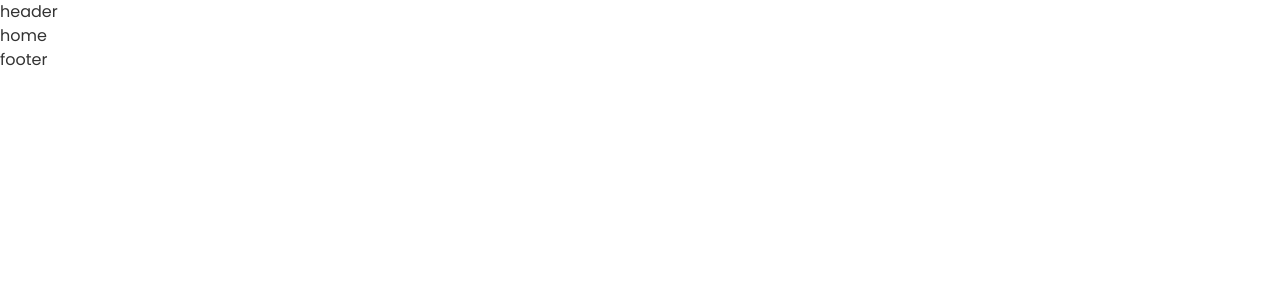
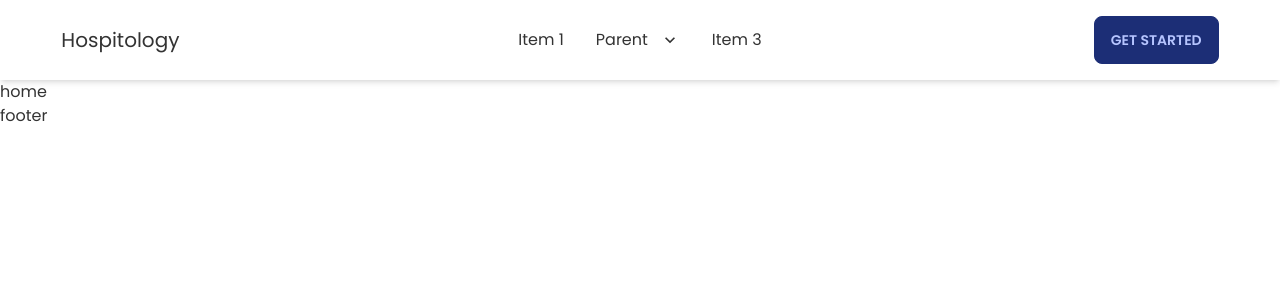
Before and after one commit to ruhulamin111/hospitology-frontend, a React (Create React App) app: page / in a window 1280 px wide. Shown: the top 300 px of the page. Built offline with nearby package versions, Linux system fonts and the light colour scheme.

Commit message:
color plate ready

```diff
--- a/src/App.js
+++ b/src/App.js
@@ -1,5 +1,6 @@
 import { Route, Routes } from 'react-router-dom';
 import './App.css';
+import About from './pages/About/About';
 import Footer from './pages/Footer/Footer';
 import Header from './pages/Header/Header';
 import Home from './pages/Home/Home';
@@ -11,6 +12,7 @@
       <Header />
       <Routes>
         <Route path='/' element={<Home />}></Route>
+        <Route path='/about' element={<About />}></Route>
 
         <Route path='*' element={<NotFound />}></Route>
       </Routes>
--- /dev/null
+++ b/src/pages/About/About.js
@@ -0,0 +1,11 @@
+import React from 'react'
+
+const About = () => {
+    return (
+        <div>
+            <h1>about</h1>
+        </div>
+    )
+}
+
+export default About
--- a/src/pages/Header/Header.js
+++ b/src/pages/Header/Header.js
@@ -1,9 +1,56 @@
 import React from 'react'
+import { Link } from 'react-router-dom'
 
 const Header = () => {
     return (
-        <div>
-            <h1>header</h1>
+        <div className="shadow-md ">
+            <div className='navbar h-20 w-11/12 mx-auto'>
+                <div className="navbar-start">
+
+                    {/* small screen option  */}
+                    <div className="dropdown">
+                        <label tabIndex={0} className="mr-2 cursor-pointer lg:hidden">
+                            <svg xmlns="http://www.w3.org/2000/svg" fill="none" viewBox="0 0 24 24" className="inline-block w-6 h-6 stroke-current"><path strokeLinecap="round" strokeLinejoin="round" strokeWidth="2" d="M4 6h16M4 12h16M4 18h16"></path></svg>
+                        </label>
+                        <ul tabIndex={0} className="menu menu-compact dropdown-content mt-3 p-2 shadow bg-base-100 rounded-box w-52">
+                            <li><a>Item 1</a></li>
+                            <li tabIndex={0}>
+                                <a className="justify-between">
+                                    Parent
+                                    <svg className="fill-current" xmlns="http://www.w3.org/2000/svg" width="24" height="24" viewBox="0 0 24 24"><path d="M8.59,16.58L13.17,12L8.59,7.41L10,6L16,12L10,18L8.59,16.58Z" /></svg>
+                                </a>
+                                <ul className="p-2">
+                                    <li><a>Submenu 1</a></li>
+                                    <li><a>Submenu 2</a></li>
+                                </ul>
+                            </li>
+                            <li><a>Item 3</a></li>
+                        </ul>
+                    </div>
+                    <Link to='/' className="normal-case text-xl">Hospitology</Link>
+                </div>
+
+                {/* large screen option  */}
+                <div className="navbar-center hidden lg:flex">
+                    <ul className="menu menu-horizontal p-0">
+                        <li><a>Item 1</a></li>
+                        <li tabIndex={0}>
+                            <a>
+                                Parent
+                                <svg className="fill-current" xmlns="http://www.w3.org/2000/svg" width="20" height="20" viewBox="0 0 24 24"><path d="M7.41,8.58L12,13.17L16.59,8.58L18,10L12,16L6,10L7.41,8.58Z" /></svg>
+                            </a>
+                            <ul className="p-2">
+                                <li><a>Submenu 1</a></li>
+                                <li><a>Submenu 2</a></li>
+                            </ul>
+                        </li>
+                        <li><a>Item 3</a></li>
+                    </ul>
+                </div>
+                <div className="navbar-end">
+                    <a className="btn">Get started</a>
+                </div>
+            </div>
         </div>
     )
 }
--- a/tailwind.config.js
+++ b/tailwind.config.js
@@ -8,10 +8,11 @@
     themes: [
       {
         mytheme: {
-          primary: "#a991f7",
-          secondary: "#f6d860",
-          accent: "#37cdbe",
-          neutral: "#3d4451",
+          primary: "#162b7a",
+          secondary: "#2ad2c3",
+          tertiary: "#496dde",
+          accent: "#a0aec9",
+          neutral: "#1c2e76",
           "base-100": "#ffffff",
         },
       },
```
